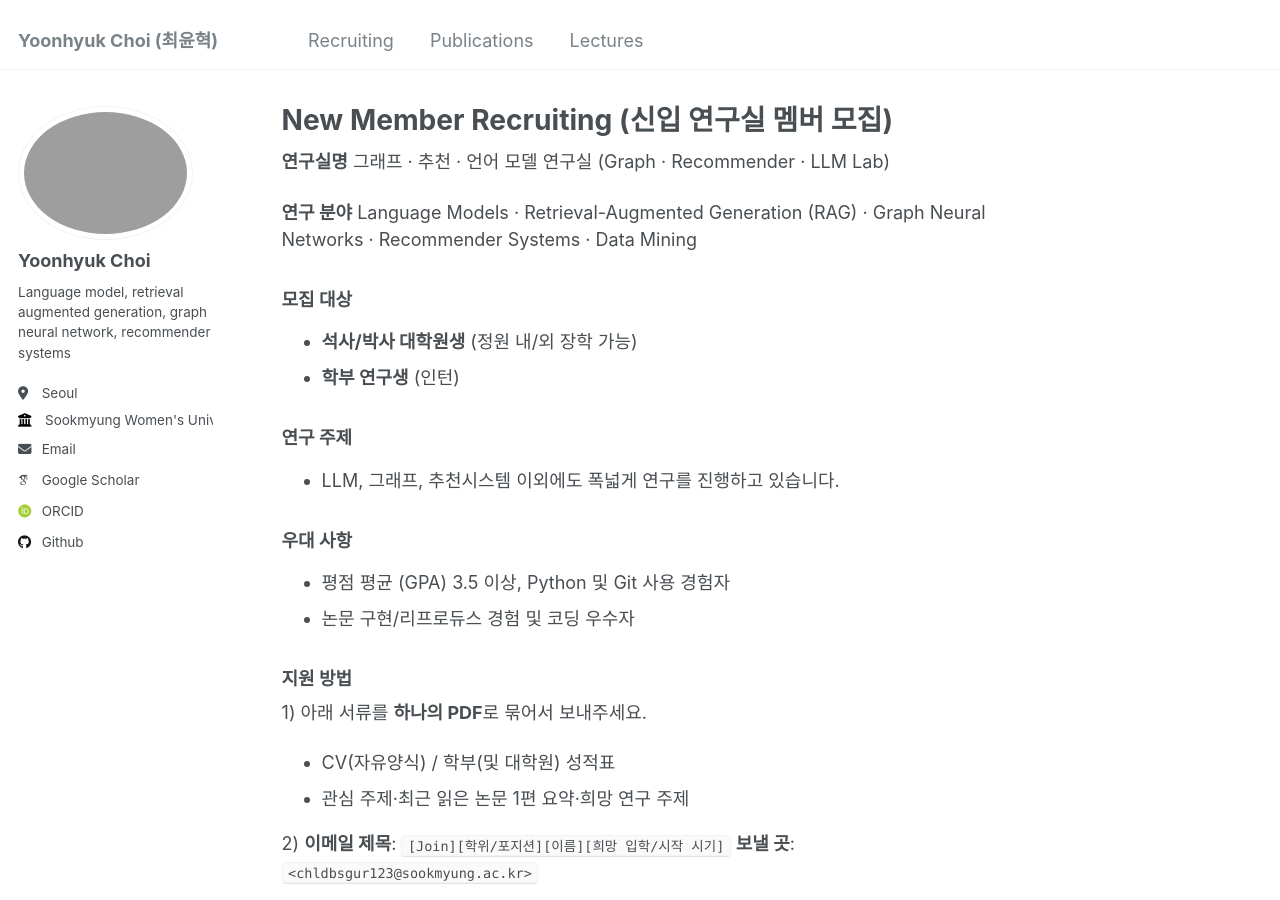
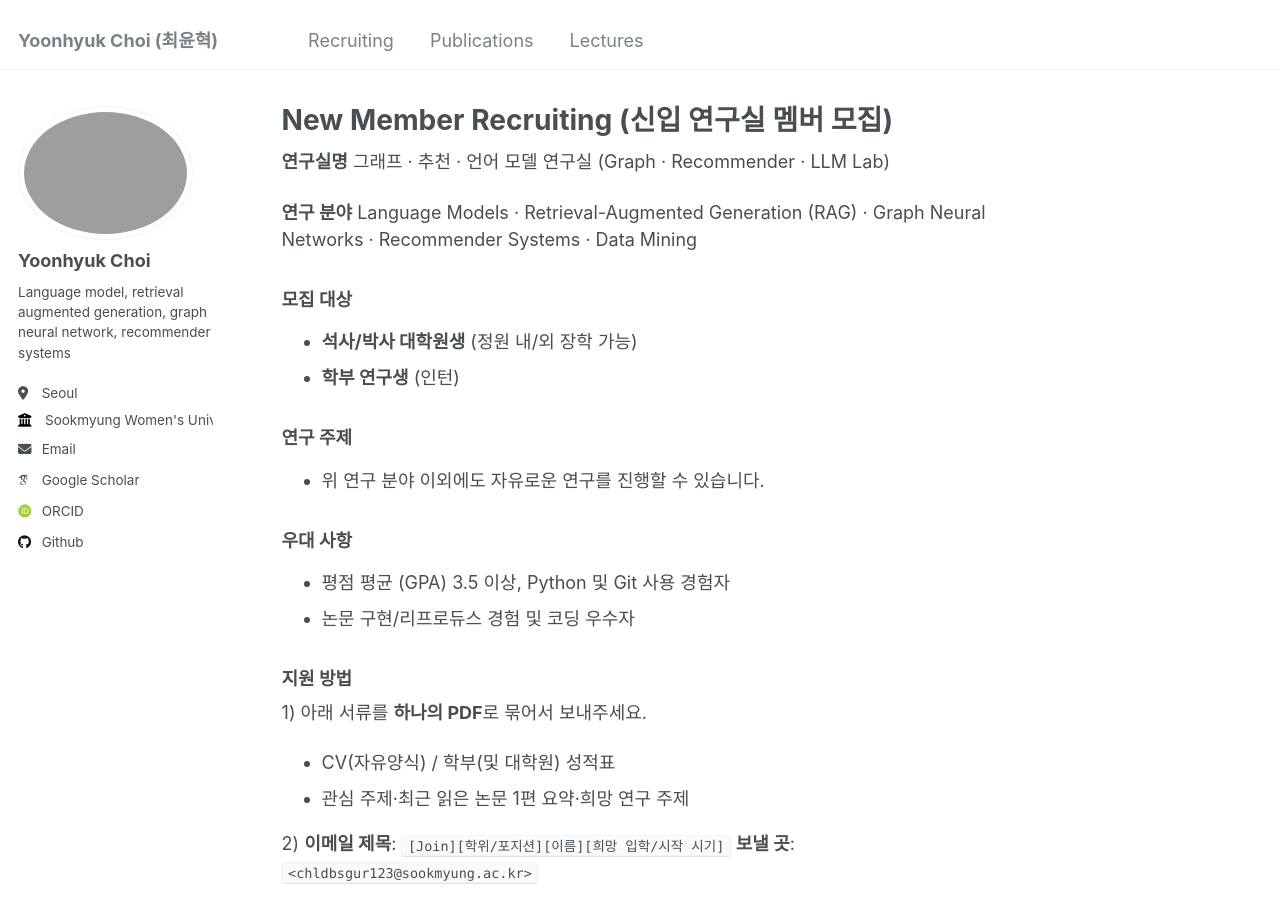
Before and after one commit to ChoiYoonHyuk/ChoiYoonHyuk.github.io, a Jekyll site: the page built from _pages/join.md, in a window 1280 px wide and 900 px high. Built offline with Jekyll 4.4.1, drawn with Linux system fonts in a browser that asks for light colours; some web fonts are replaced.

Commit message:
Update join.md

```diff
--- a/_pages/join.md
+++ b/_pages/join.md
@@ -24,7 +24,7 @@ toc_icon: "list"
 
 
 ### 연구 주제
-- LLM, 그래프, 추천시스템 이외에도 폭넓게 연구를 진행하고 있습니다.
+- 위 연구 분야 이외에도 자유로운 연구를 진행할 수 있습니다.
 
 
 ### 우대 사항
```
